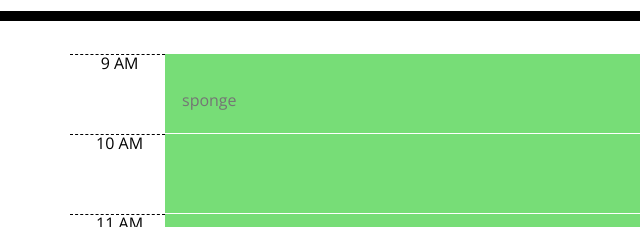
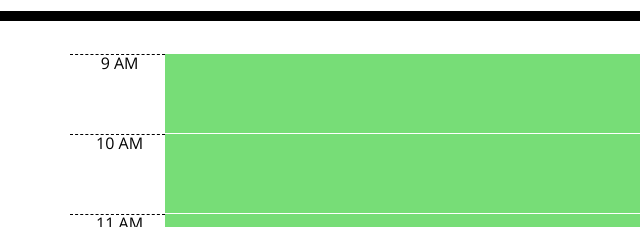
Before and after one commit to AdmiralCrunchy/Third_Party-Schedule_API_VT, a plain HTML site: page index.html in a window 1280 px wide. Shown: the part 283-510 px from the top of the page, 0-640 px from the left. Drawn offline with nearby package versions, Linux system fonts and the light colour scheme.

Commit message:
take out the sponge

```diff
--- a/index.html
+++ b/index.html
@@ -33,7 +33,7 @@
       <div class="time-block">
         <div class="row">
           <section class ="hour col-1"> 9 AM</p></section>
-          <section id="num9" class="description col-10"> <input id="input9" type="text" placeholder="sponge"></section>
+          <section id="num9" class="description col-10"> <input id="input9" type="text"></section>
           <button id="button9" class="saveBtn col-1 ">💾</button>
         </div>
         <div class="row">
```
Also changed, not shown: Screenshots/Shot01.png (added), Screenshots/Shot02.png (added), Screenshots/Shot03.png (added).
